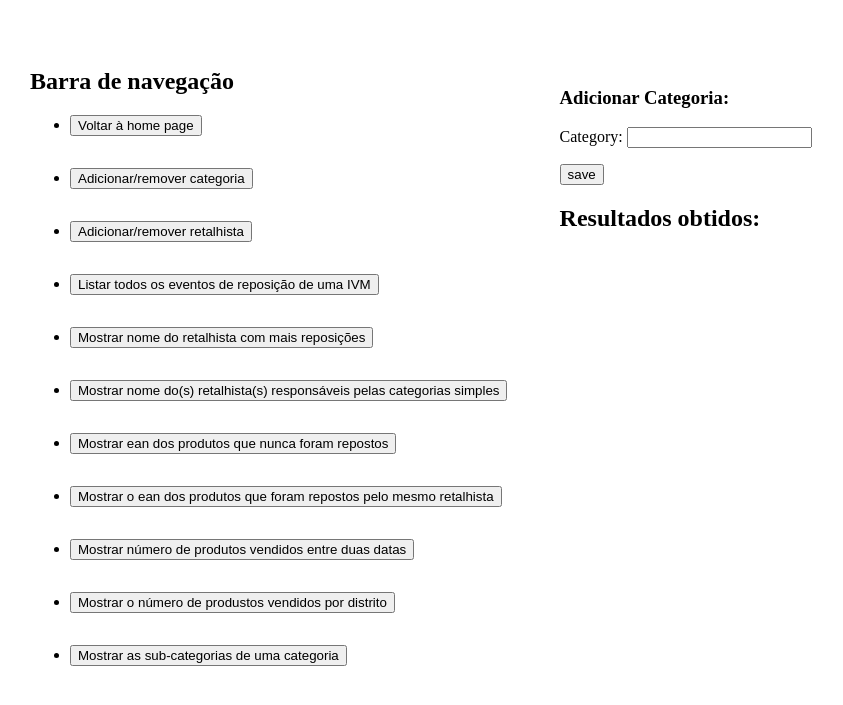
After one commit to Diogo-V/ivm-store-database, a Django app: page /sub-categories-category in a window 1280 px wide. The commit adds this page. Shown: the top 705 px of the page, without its empty margins (18-861 px from the left). Run offline with Django 4.2, Linux system fonts and the light colour scheme.

Commit message:
feat: completed 5.d

```diff
--- a/ivm/templates/components/navbar.html
+++ b/ivm/templates/components/navbar.html
@@ -53,5 +53,10 @@
                 <button>Mostrar o número de produstos vendidos por distrito</button>
             </a>
         </li>
+        <li style="padding-bottom: 2em">
+            <a href="/sub-categories-category">
+                <button>Mostrar as sub-categorias de uma categoria</button>
+            </a>
+        </li>
     </ul>
 </nav>
--- /dev/null
+++ b/ivm/templates/pages/sub-categories-of-a-category.html
@@ -0,0 +1,23 @@
+{% extends 'base.html' %}
+
+{% block content %}
+    <h3>
+        Adicionar Categoria:
+    </h3>
+    <form action="." method="POST" id ="listSubCategories"> {% csrf_token %}
+        {{ form.as_p }}
+        <input type='hidden' value='addCategory' name='id'>
+        <input type="submit" value="save">
+    </form>
+
+    <h2>
+        Resultados obtidos:
+    </h2>
+    <p>
+        {% for r in result %}
+            <li>
+                {{ r }}
+            </li>
+        {% endfor %}
+    </p>
+{% endblock %}
--- a/ivm/urls.py
+++ b/ivm/urls.py
@@ -13,4 +13,5 @@ urlpatterns = [
     path('products-replaced-same-retailer/', views.products_replaced_by_same_retailer_view),
     path('sold-products-date-range/', views.sold_products_by_date_range),
     path('sold-products-district/', views.sold_products_by_district),
+    path('sub-categories-category',views.list_sub_categories),
 ]
--- a/ivm/views.py
+++ b/ivm/views.py
@@ -177,6 +177,25 @@ def sold_products_ivm(request):
     return render(request, 'pages/sold-products-ivm.html', context)
 
 
+def list_sub_categories(request):
+    form = RawCategoryQuery()
+    result = list()
+    if request.method == "POST":
+        form = RawCategoryQuery(request.POST)
+        if form.is_valid():
+            print(form.cleaned_data)
+
+            category = form.cleaned_data["category"]
+
+            _do_query(query_sub_categories_category,[category])
+
+    context = {
+        "form": form,
+        "result": result,
+    }
+    return render(request, 'pages/sub-categories-of-a-category.html', context)
+
+
 # ------------------------------------------------------ HELPERS ----------------------------------------------------- #
 
 
@@ -242,3 +261,5 @@ query_remove_retailer = "DELETE FROM retalhista WHERE retalhista.tin = %s AND re
 query_show_retailer = "SELECT tin, nome FROM retalhista;"
 
 query_sold_products_by_ivm = "SELECT t.nome, SUM(e.unidades) FROM evento_reposicao AS e, tem_categoria AS t WHERE t.ean = e.ean AND e.num_serie = %s GROUP BY t.nome"
+
+query_sub_categories_category = "WITH RECURSIVE generation AS (SELECT categoria FROM tem_outra WHERE super_categoria like %s UNION ALL SELECT tem_outra.categoria FROM tem_outra JOIN generation g ON g.categoria = tem_outra.super_categoria) SELECT categoria FROM generation;"
```
Also changed, not shown: sql/queries.sql (+17 -0 lines).
